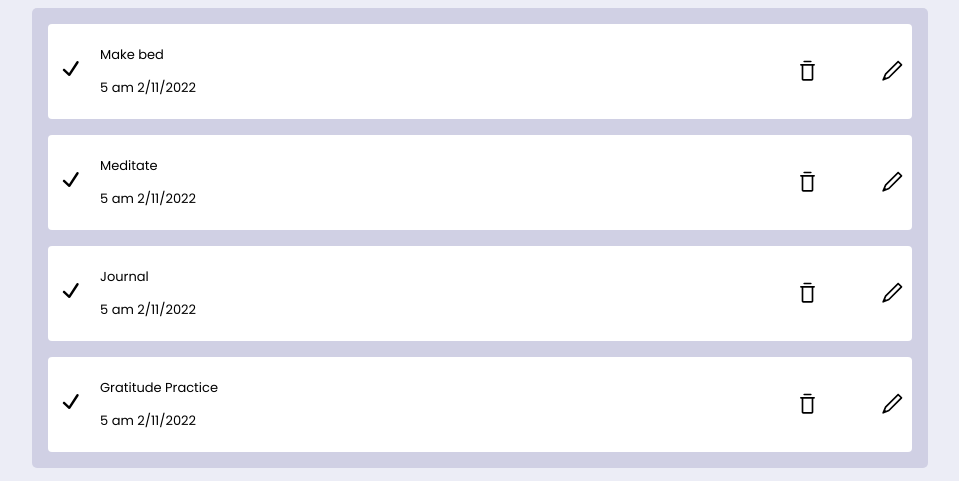
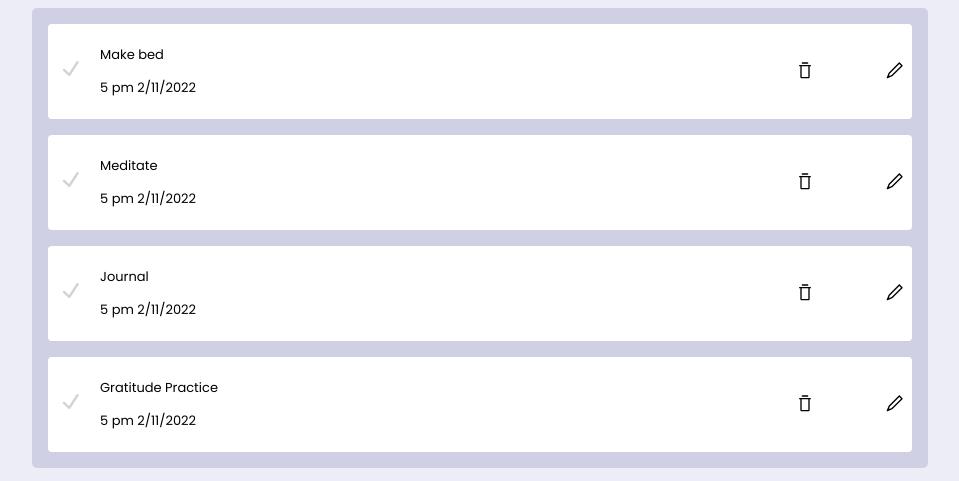
Before and after one commit to Mala-18/ToDoApp, a React (Create React App) app: page / in a window 1280 px wide. Shown: the part 150-631 px from the top of the page, without its empty margins (160-1119 px from the left). Built offline with nearby package versions, Linux system fonts and the light colour scheme.

Commit message:
[Mala] Added Delete functionality and Task complete functionality

```diff
--- a/src/Components/ItemsList.css
+++ b/src/Components/ItemsList.css
@@ -40,3 +40,11 @@
 .items-btn{
     width: 15%;
 }
+
+.before{
+    color: lightgrey;
+}
+
+.after{
+    color: black
+}
--- a/src/Components/ItemsList.js
+++ b/src/Components/ItemsList.js
@@ -1,35 +1,54 @@
 import "./ItemsList.css"
-//import { TfiCheck,TfiTrash,TfiPencil } from "react-icons/tfi"
 import { RxTrash,RxPencil1,RxCheck } from "react-icons/rx"
+import { useState } from "react"
 
-function ItemsList(props){
+function ItemsList({ allTasks, removeTasks, text, dateAndTime, isComplete}){
+
+    const [style,setStyle] = useState("before");
+
+    const changeStyle = () => {
+        setStyle("after");
+        isComplete=true;
+    }
+
+    const handleRemove = () => {
+        const filteredTasks=allTasks.filter((task)=> task.text !== text);
+        removeTasks(filteredTasks);
+    }
+    console.log(allTasks);
     return(
            <div>
-                {
-                    Object.keys(props).length===1 ?
-                    <div className="items-list" style={{textAlign:'center', marginLeft: 185, width:100}}>
-                        <div className="items-text">
-                            <p>{props.text}</p>
-                            <p>{props.dateAndTime}</p>
-                        </div>
-                    </div>
-                    :
+
+
+
+
                             <div className="items-list">
                                 <div className="items-text">
                                     <div>
-                                <RxCheck size={29} strokeWidth={0} marginLeft={10}/>
+
+                                            <RxCheck size={29} className={style} onClick={changeStyle}/>
+
+
                                     </div>
                                     <div>
-                                <p>{props.text}</p>
-                                <p>{props.dateAndTime}</p>
+
+                                            <div>
+                                                <p>{text}</p>
+                                                <p>{dateAndTime}</p>
+                                            </div>
+
+
                                     </div>
                                 </div>
                                 <div className="items-btn">
-                            <RxTrash size={25}/>
-                            <RxPencil1 size={25}/>
+                                    <RxTrash size={20} onClick={handleRemove}/>
+                                    <RxPencil1 size={20}/>
                                 </div>
                             </div>
-                }
+
+
+
+
             </div>
 
     )
--- a/src/Components/Navbar.js
+++ b/src/Components/Navbar.js
@@ -1,42 +1,44 @@
 import "./Navbar.css"
 import ItemsList from "./ItemsList";
 import {useState} from 'react'
-//import itemsList from "../TaskList"
 import { RxCrossCircled } from "react-icons/rx"
 
 function Navbar(){
-    const date= new Date();
 
-    const currentDate= date.getDay()+"/"+date.getMonth()+"/"+date.getFullYear();
-
-    const hours=(date.getHours()%12) || 12;
-
-    const amOrPm= hours>=12 ? 'pm' : 'am';
-
-    const currentTime= hours+" "+amOrPm;
-
-    var itemsList = [
-        {
-            text:"Make bed",
-            dateAndTime:currentTime+" "+currentDate
-        },
-        {
-            text:"Meditate",
-            dateAndTime:currentTime+" "+currentDate
-        },
-        {
-            text:"Journal",
-            dateAndTime:currentTime+" "+currentDate
-        },
-        {
-            text:"Gratitude Practice",
-            dateAndTime:currentTime+" "+currentDate
-        }
-    ]
+    const currentDateTime = () =>{
+        const date= new Date();
+        const currentDate= date.getDay()+"/"+date.getMonth()+"/"+date.getFullYear();
+        const hours=(date.getHours()%12) || 12;
+        const amOrPm= hours>=12 ? 'am' : 'pm';
+        const currentTime= hours+" "+amOrPm;
+        return currentTime+" "+currentDate;
+    }
 
     const [title,setTitle] = useState("");
     const [status,setStatus] = useState("");
     const [popup,setPopup] = useState(false);
+    const [items,setItems] = useState([
+        {
+            text:"Make bed",
+            dateAndTime:currentDateTime(),
+            isComplete: false
+        },
+        {
+            text:"Meditate",
+            dateAndTime:currentDateTime(),
+            isComplete: true
+        },
+        {
+            text:"Journal",
+            dateAndTime:currentDateTime(),
+            isComplete: false
+        },
+        {
+            text:"Gratitude Practice",
+            dateAndTime:currentDateTime(),
+            isComplete: true
+        }
+    ])
 
     const handleButtonClick = () => {
         setPopup(!popup);
@@ -46,19 +48,18 @@ function Navbar(){
         setPopup(false);
     }
     const handleSubmit = event =>{
-        setPopup(false)
-        const date= new Date();
-
-        const currentDate= date.getDay()+"/"+date.getMonth()+"/"+date.getFullYear();
-
-        const hours=(date.getHours()%12) || 12;
-
-        const amOrPm= hours>=12 ? 'pm' : 'am';
-
-        const currentTime= hours+" "+amOrPm;
-
-        itemsList.push({text : title, dateAndTime : currentTime+" "+currentDate})
-
+        setPopup(false);
+        const completeOrNot= status==="Complete" ? true : false;
+        setItems(prev=>
+            [
+                ...prev,
+                {
+                    text:title,
+                    dateAndTime:currentDateTime(),
+                    isComplete:completeOrNot
+                }
+            ]
+        );
 
     }
 
@@ -77,12 +78,12 @@ function Navbar(){
 
             <div className="items">
                 {
-                    itemsList.length===0 ?
-                    <ItemsList text="No tasks found"/> :
-
-                    itemsList.map(items=>{
+                    items.length===0 ?
+                    <ItemsList text="No tasks found"/>
+                    :
+                    items.map(item=>{
                         return(
-                            <ItemsList text={items.text} dateAndTime={items.dateAndTime}/>
+                            <ItemsList allTasks={items} removeTasks={setItems} text={item.text} dateAndTime={item.dateAndTime} isComplete={item.isComplete}/>
                               )})
                 }
 
@@ -95,7 +96,7 @@ function Navbar(){
                         <div className="navbar-popup">
                             <div className="navbar-popup-header">
                                 <h1>Add Task</h1>
-                                <RxCrossCircled size={25} onClick={closePopup}/>
+                                <RxCrossCircled size={25} onClick={closePopup} />
                             </div>
                             <div className="navbar-popup-form">
                                 <form onSubmit={handleSubmit}>
@@ -109,7 +110,7 @@ function Navbar(){
                                             <option>Incomplete</option>
                                         </select>
                                     </label>
-                                    <button className="navbar-popup-btns-btn1">Add Task</button>
+                                    <button type="submit" className="navbar-popup-btns-btn1" >Add Task</button>
 
                                 </form>
                             </div>
```
Also changed, not shown: src/TaskList.js (+17 -13 lines). Lines whose indentation alone changed are shown as unchanged.
